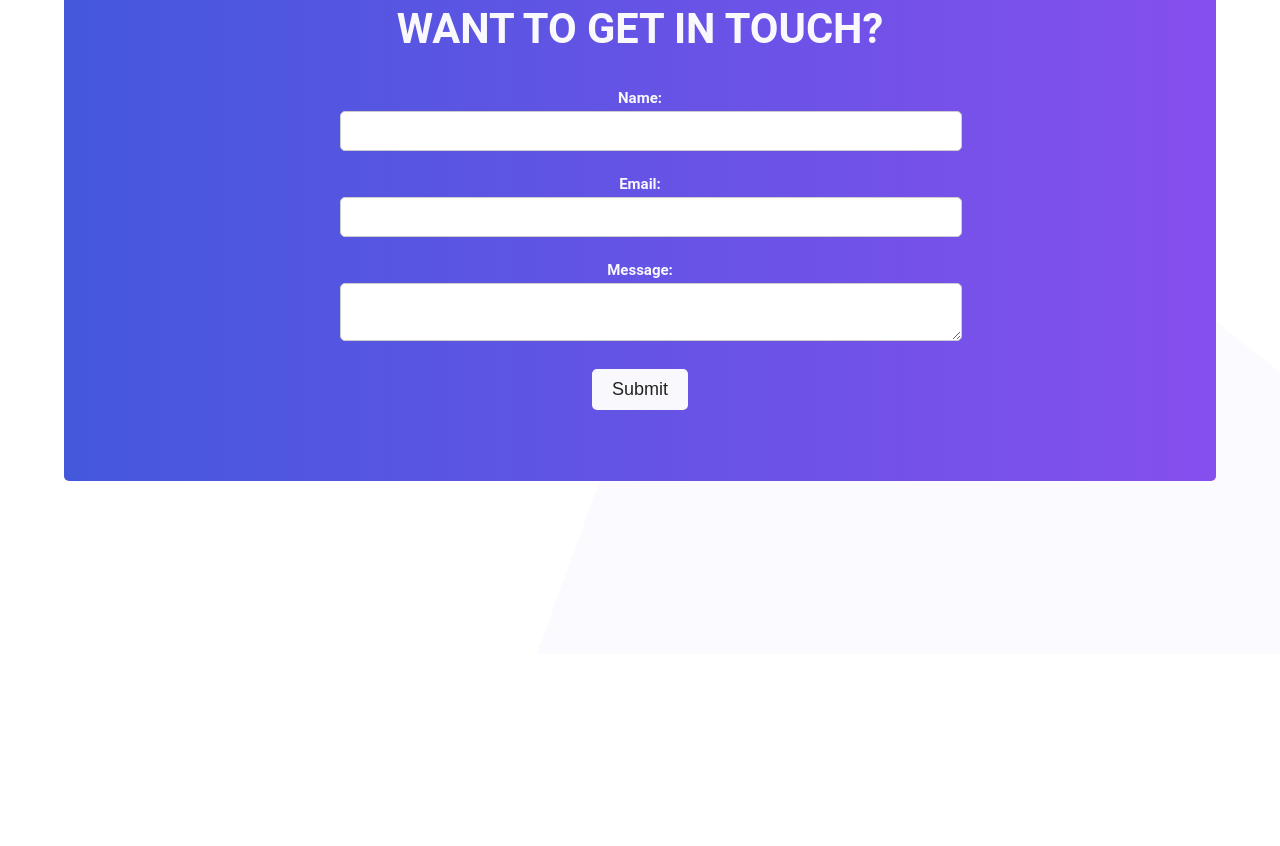
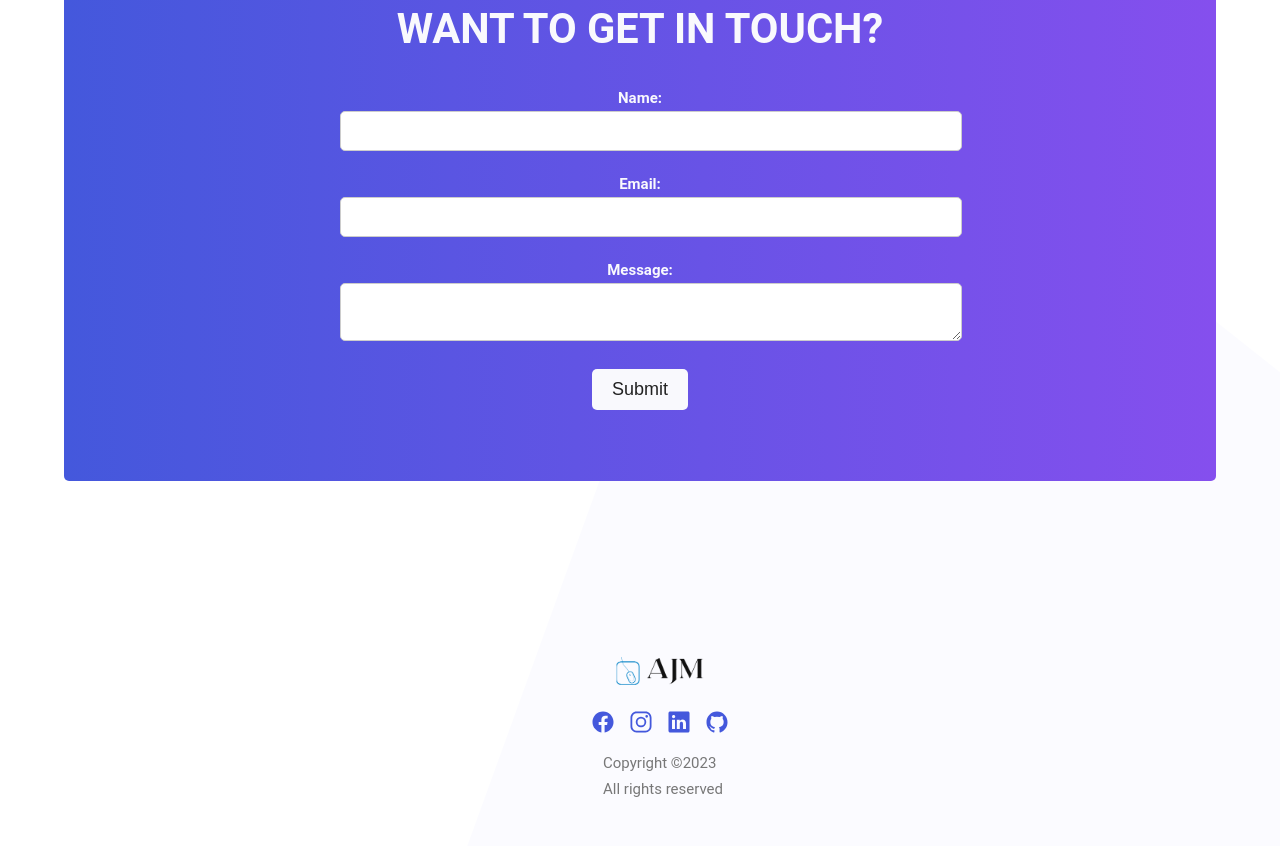
Before and after one commit to AbdullahJaved65/portfolio-project, a plain HTML site: page index.html in a window 1280 px wide. Shown: the part 3304-4150 px from the top of the page. Before the commit the page ends 3958 px from the top, so only its background shows below. Drawn offline with nearby package versions, Linux system fonts and the light colour scheme.

Commit message:
Complete desiging the Footer Section

```diff
--- a/index.html
+++ b/index.html
@@ -100,7 +100,10 @@
       <h1 class="services-heading">EXPERIENCES</h1>
       <div class="experience-section">
         <div>
-          <img src="/resources/images/Pakistan-International-Airlines-Logo-2018-removebg-preview.png" alt="" />
+          <img
+            src="/resources/images/Pakistan-International-Airlines-Logo-2018-removebg-preview.png"
+            alt=""
+          />
           <h2>Intern</h2>
           <h2>Feb 2020-Mar 2020</h2>
           <p>
@@ -109,7 +112,10 @@
           </p>
         </div>
         <div>
-          <img src="/resources/images/mavensol-logo-removebg-preview.png" alt="" />
+          <img
+            src="/resources/images/mavensol-logo-removebg-preview.png"
+            alt=""
+          />
           <h2>WordPress Designer</h2>
           <h2>Dec 2020-Oct 2021</h2>
           <p>
@@ -267,6 +273,22 @@
         </div>
       </div>
     </section>
+    <footer>
+      <div class="footer-section">
+        <img
+          src="/resources/images/image-removebg-preview.png"
+          alt=""
+          srcset=""
+        />
+        <ul>
+          <a href=""><ion-icon name="logo-facebook"></ion-icon></a>
+          <a href=""><ion-icon name="logo-instagram"></ion-icon></a>
+          <a href=""><ion-icon name="logo-linkedin"></ion-icon></a>
+          <a href=""><ion-icon name="logo-github"></ion-icon></a>
+        </ul>
+        <p>Copyright ©2023 <br />All rights reserved</p>
+      </div>
+    </footer>
     <script
       type="module"
       src="https://unpkg.com/ionicons@7.1.0/dist/ionicons/ionicons.esm.js"
--- a/resources/styles/style.css
+++ b/resources/styles/style.css
@@ -452,3 +452,41 @@ input[type="submit"]:hover {
     radial-gradient(circle at top left, #4458dc, #854fee);
   color: #f9f9fd;
 }
+
+.footer-section {
+  align-items: center;
+  display: grid;
+  grid-template-columns: 100%;
+  grid-template-rows: repeat(3, 25%);
+  height: 12rem;
+  justify-items: center;
+  /* text-align: center; */
+}
+
+.footer-section img {
+  margin-left: 3.55%;
+  height: 100%;
+  margin-bottom: 1.45%;
+}
+
+.footer-section a {
+  justify-content: center;
+  align-items: center;
+  padding: 5px;
+  border-radius: 50%;
+  font-size: 1.5rem;
+  color: #4458dc;
+  margin-left: 0.01%;
+  transition: 0.5s ease;
+}
+
+.footer-section a:hover {
+  font-size: 1.75rem;
+  color: #01fff4;
+  box-shadow: 0 0 #01fff4;
+}
+
+.footer-section p {
+  margin-top: 1.55%;
+  margin-left: 4%;
+}
```
